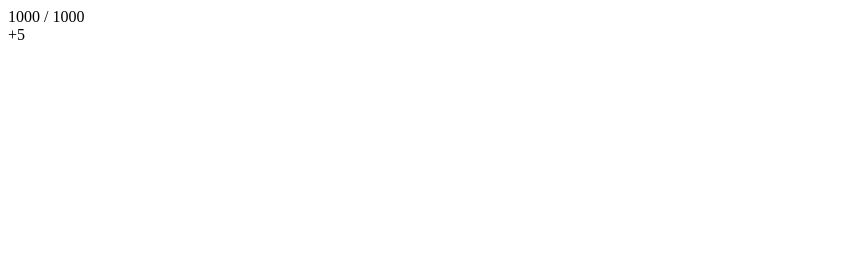
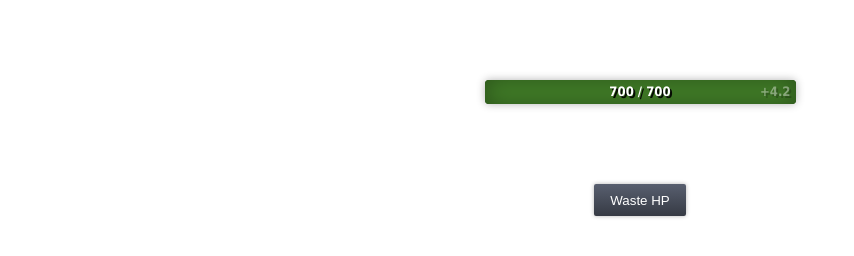
Before and after one commit to t1m0n/health-bar, a website built with webpack: page index.html in a window 1280 px wide. Shown: the whole page, without its empty margins (0-854 px from the left). Built offline with nearby package versions, Linux system fonts and the light colour scheme.

Commit message:
added base styles

```diff
--- a/index.html
+++ b/index.html
@@ -10,6 +10,10 @@
             <div id="mp"></div>
         </div>
 
+        <div class="actions">
+            <button class="waste-btn" data-type="hp">Waste HP</button>
+        </div>
+
         <script type="text/javascript" src="dist/js/index.js"></script>
     </body>
 </html>
--- a/src/healthBar/healthBar.js
+++ b/src/healthBar/healthBar.js
@@ -1,9 +1,9 @@
 import './healthBar.scss'
 
 const defaults = {
-    points: 1000,
-    currentPoints: 1000,
-    pointsPerSecond: 5,
+    points: 700,
+    currentPoints: 700,
+    pointsPerSecond: 4.2,
     pointsSeparator: '/',
 };
 
@@ -14,7 +14,7 @@ export default class HealthBar {
 
         this.points = this.opts.points;
         this.pointsPerSecond = this.opts.pointsPerSecond;
-        this.currentPoints = this.opts.currentPoints;
+        this.currentPoints = this.middleCurrentPoints = this.opts.currentPoints;
 
         this.init();
     }
@@ -23,19 +23,19 @@ export default class HealthBar {
         this.createContainer();
         this.render();
         this.defineDOM();
+        this.setBarWidth();
     }
 
     createContainer(){
-        const el = document.createElement('div');
-        el.className = 'health-bar';
-
-        this.$hb = el;
-        this.el.appendChild(el);
+        this.el.classList.add('health-bar');
     }
 
     defineDOM(){
-        this.$currnetPoints = this.el.querySelector('.health-bar--points-current');
-        this.$pointsPerSecond = this.el.querySelector('.health-bar--regen');
+        const getEl  = this.el.querySelector.bind(this.el);
+
+        this.$currnetPoints = getEl('.health-bar--points-current');
+        this.$pointsPerSecond = getEl('.health-bar--regen');
+        this.$bar = getEl('.health-bar--bar');
     }
 
     /**
@@ -77,6 +77,7 @@ export default class HealthBar {
 
             const value = this.middleCurrentPoints = this.currentPoints + Math.round(difference * progress);
             this.updateCurrentPoints(value);
+            this.setBarWidth();
 
             if (progress === 1) {
                 cancelAnimationFrame(this.recoveryAnimationFrame);
@@ -88,6 +89,13 @@ export default class HealthBar {
         }
 
         this.recoveryAnimationFrame = requestAnimationFrame(animate.bind(this));
+    }
+
+    setBarWidth(){
+        const w = Math.floor((this.middleCurrentPoints / this.points) * 100);
+        if (this.width && this.width === w) return;
+        this.width = w;
+        this.$bar.style.cssText = `width: ${this.width}%`;
     }
 
     stopRecoveryAnimation(){
@@ -112,6 +120,7 @@ export default class HealthBar {
 
     get html(){
         return `
+            <div class="health-bar--bar"></div>
             <div class="health-bar--points">
                 <span class="health-bar--points-current">${this.currentPoints}</span>
                 <span class="health-bar--points-separator">${this.opts.pointsSeparator}</span>
@@ -122,6 +131,6 @@ export default class HealthBar {
     }
 
     render(){
-        this.$hb.innerHTML = this.html;
+        this.el.innerHTML = this.html;
     }
 }
--- a/src/healthBar/healthBar.scss
+++ b/src/healthBar/healthBar.scss
@@ -2,6 +2,64 @@
     Health bar general styles
    ------------------------------------------------- */
 
-html {
+$horPadding: 5px;
+$HPBackground: #45852a;
 
+.health-bar {
+  background: darken($HPBackground, 15);
+  border-radius: 4px;
+  box-shadow: 0 0 8px rgba(0, 0, 0, .3);
+  display: inline-flex;
+  justify-content: center;
+  align-items: center;
+  position: relative;
+  z-index: 1;
+  overflow: hidden;
+  font-weight: bold;
+  font-family: Tahoma, sans-serif;
+  font-size: 13px;
+  height: 24px;
+  width: 311px;
+
+  &:after {
+    content: '';
+    box-shadow: 0 0 24px rgba(0, 0, 0, .4) inset;
+    position: absolute;
+    left: 0;
+    top: 0;
+    right: 0;
+    bottom: 0;
+    z-index: -1;
+  }
 }
+
+//  Bar
+// -------------------------------------------------
+
+.health-bar--bar {
+  background: $HPBackground;
+  position: absolute;
+  left: 0;
+  top: 0;
+  bottom: 0;
+  width: 100%;
+  z-index: -2;
+}
+
+//  Points
+// -------------------------------------------------
+
+.health-bar--points {
+  color: #fff;
+  text-shadow: 2px 2px rgba(0, 0, 0, .9);
+}
+
+//  Regen
+// -------------------------------------------------
+
+.health-bar--regen {
+  color: rgba(255, 255, 255, .4);
+  text-shadow: 2px 2px rgba(0, 0, 0, .2);
+  position: absolute;
+  right: $horPadding;
+}
--- a/src/page/page.js
+++ b/src/page/page.js
@@ -1,3 +1,45 @@
 import HealthBar from 'healthBar/healthBar';
+import './page.scss';
 
-window.hp = new HealthBar('#hp');
+let $wasteButtons, bars = {};
+
+
+init();
+
+function init () {
+    initBars();
+    defineDOM();
+    bindEvents();
+}
+
+function initBars () {
+   bars.hp = new HealthBar('#hp');
+}
+
+function defineDOM () {
+    $wasteButtons = document.querySelectorAll('.waste-btn');
+}
+
+function bindEvents () {
+    $wasteButtons.forEach(b=>{b.addEventListener('click', onClickActionButtons)})
+}
+
+function getRandomInt (min,max) {
+    min = min || 0;
+    max = max || 150;
+    return Math.floor(Math.random() * (max - min)) + min;
+}
+
+function waste (bar, amount) {
+    amount = amount || getRandomInt();
+    bars[bar].waste(amount)
+}
+
+//  Events
+// -------------------------------------------------
+
+function onClickActionButtons (e) {
+    let target = e.target,
+        bar = target.dataset.type;
+    waste(bar);
+}
--- a/src/page/page.scss
+++ b/src/page/page.scss
@@ -0,0 +1,50 @@
+/* -------------------------------------------------
+    General page styles
+   ------------------------------------------------- */
+
+html, body {
+  height: 100%;
+  font-family: Tahoma, sans-serif;
+  font-size: 13px;
+  line-height: 1.3;
+}
+
+* {
+  margin: 0;
+  padding: 0;
+}
+
+.bars {
+  margin: 80px auto;
+  width: 311px;
+}
+
+.actions {
+  text-align: center;
+}
+
+$btnBg: #585f6f;
+
+button {
+  background: linear-gradient(to bottom, $btnBg,  darken($btnBg, 15));
+  box-shadow: 0 0 4px rgba(0, 0, 0, .3);
+  cursor: pointer;
+  border: none;
+  border-radius: 2px;
+  color: #fff;
+  display: inline-flex;
+  align-items: center;
+  justify-content: center;
+  height: 32px;
+  padding: 0 16px;
+  outline: none;
+
+  &:hover {
+    background: $btnBg;
+  }
+
+  &:active {
+    box-shadow: 0 0 1px rgba(0, 0, 0, .3);
+    background: darken($btnBg, 10);
+  }
+}
```
Also changed, not shown: 1 other file.
